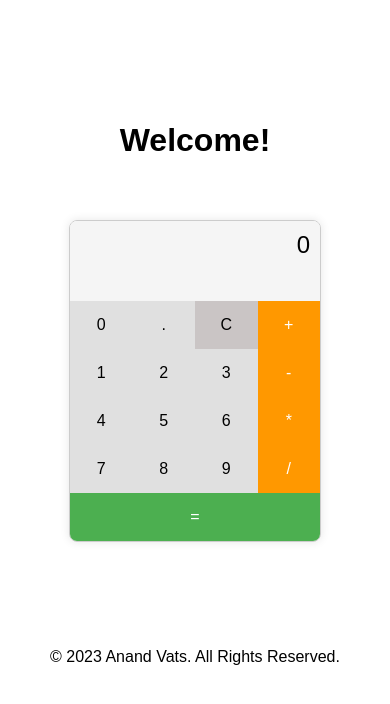
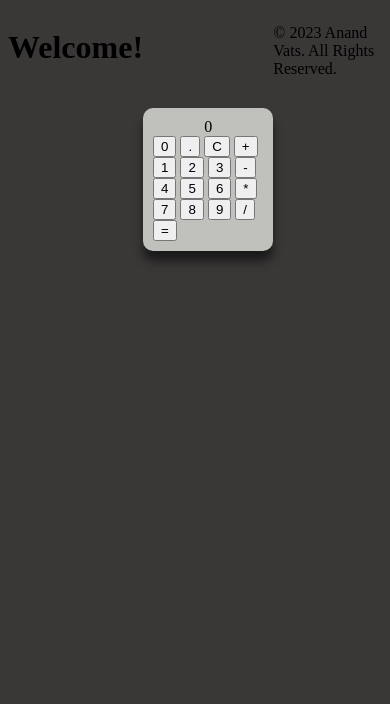
Before and after one commit to akvats108/SimpleCalculator, a plain HTML site: page index.html in a window 390 px wide. Drawn offline with Linux system fonts and the light colour scheme.

Commit message:
Update style.css

```diff
--- a/style.css
+++ b/style.css
@@ -1,80 +1,65 @@
-body {
-    font-family: 'Geologica', sans-serif;
-font-family: 'Montserrat', sans-serif;
+  body{
+    height: 100%;
+     background-color: #3a3737;
     display: flex;
-     flex-direction: column;
-    align-items: center;
     justify-content: center;
-    height: 100vh;
-    margin: 0;
-    font-family: 'Arial', sans-serif;
+ }
+ .calculator{
+    width: 200px;
+     box-shadow: 0px 10px 10px rgba(0, 0, 0, 0.542);
+    border-radius: 10px;
+    padding: 10px;
+    background-color: #c0c0bd;
+    margin-top: 25px;
+ }
+ .button-container{
+width: 200px;
+display: flex;
+ flex-wrap: wrap;
+ justify-content: center;
 
-}
+ }
+ .button{
+    height: 45px;
+    width: 45px;
+    margin: 5px;
+    font-size: 14px;
+    box-shadow: 0px 5px 5px rgba(0, 0, 0, 0.24);
+ }
+ input{
+    height: 30px;
+    margin: 0 10px;
 
-.calculator {
-    width: 300px;
-    border: 1px solid #ccc;
-    border-radius: 8px;
-    overflow: hidden;
-    box-shadow: 0 0 10px rgba(0, 0, 0, 0.1);
-}
+ }
 
-.display {
-    padding: 10px;
-    background-color: #f5f5f5;
-    text-align: right;
-    font-size: 24px;
-    height: 60px;
-}
 
-.buttons {
-    display: grid;
-    grid-template-columns: repeat(4, 1fr);
-}
+ @media (max-width:600px){
 
-button {
-    border: none;
-    outline: none;
-    cursor: pointer;
-    padding: 15px;
-    font-size: 18px;
-    background-color: #e0e0e0;
-}
+    .calculator{
+        width: 270px;
+          display: flex;
+          flex-wrap: wrap;
+          justify-content: center;
+        margin-top: 100px;
+     }
+     .button-container{
+        width: 220px;
+        display: flex;
+         flex-wrap: wrap;
+         justify-content: center;
 
-button.operator {
-    background-color: #ff9800;
-    color: #fff;
-}
+         }
+         .button{
+            height: 60px;
+            width: 60px;
+            margin: 5px;
+            font-size: 14px;
+            box-shadow: 0px 5px 5px rgba(0, 0, 0, 0.24);
+         }
+         input{
+            height: 40px;
+            margin: 0 10px;
+             width: 200px;
+         }
 
-button.double {
-    grid-column: span ;
-}
-
-button.equal {
-    grid-column: span 4;
-    background-color: #4caf50;
-    color: #fff;
-}
-button.clear{
-    background-color: rgb(202, 197, 197);
-}
-
-@media screen and (max-width: 600px) {
-    button {
-        font-size: 1em;
-    }
-    .calculator {
-        width: 250px;
-        border: 1px solid #ccc;
-        border-radius: 8px;
-        overflow: hidden;
-        box-shadow: 0 0 10px rgba(0, 0, 0, 0.1);
-        margin-top: 40px;
-    }
-    h1{
-        margin-top: -40px;
-    }
-    #footer{
-        margin-top: 90px;
-    }
-}
+ }
```
